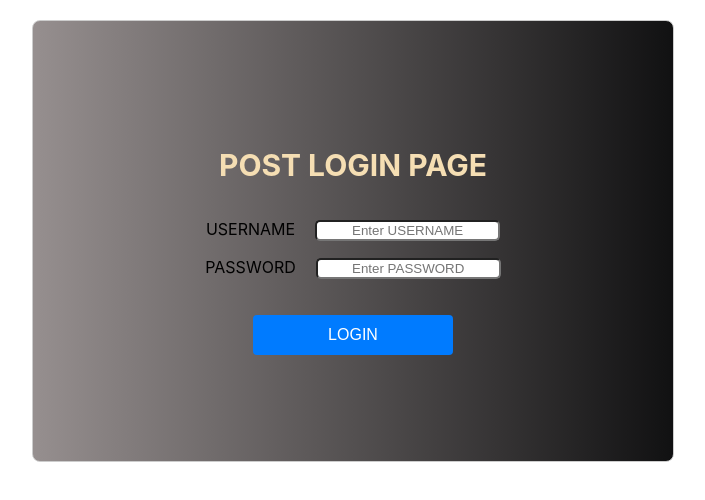
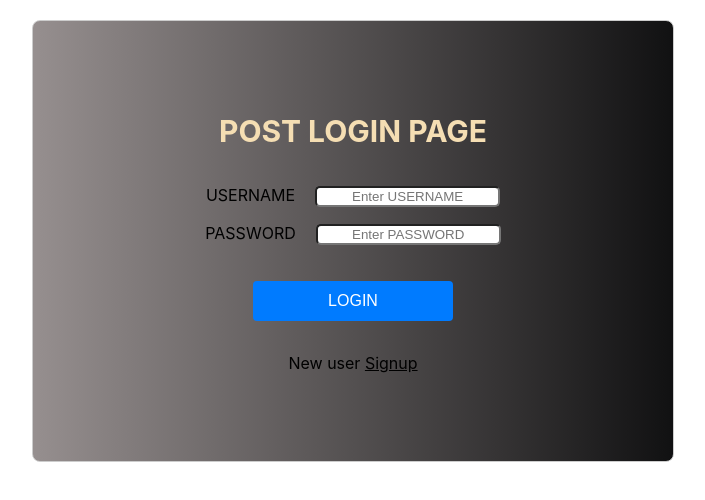
Before and after one commit to vkonga/zuai-frontend, a React (Create React App) app: page /login in a window 1280 px wide. Shown: the top 500 px of the page, without its empty margins (287-992 px from the left). Built offline with nearby package versions, Linux system fonts and the light colour scheme.

Commit message:
first commit

```diff
--- a/src/components/Login/index.css
+++ b/src/components/Login/index.css
@@ -36,3 +36,7 @@
     border: 0px;
     cursor: pointer;
 }
+.span-signup{
+    text-decoration: underline;
+    cursor: pointer;
+}
--- a/src/components/Login/index.js
+++ b/src/components/Login/index.js
@@ -46,6 +46,11 @@ class Login extends Component {
         }
     }
 
+    onClickSignup = () => {
+        const {history} = this.props
+        history.replace("/signup")
+    }
+
 
     render() {
         const {username,password,errorMsg} = this.state
@@ -62,6 +67,7 @@ class Login extends Component {
                 </div>
                 <button className='form-button' type="submit" >LOGIN</button>
                 {errorMsg && <p>{errorMsg}</p>}
+                <p>New user <span className='span-signup' onClick={this.onClickSignup} >Signup</span></p>
             </form>
         )
     }
```
